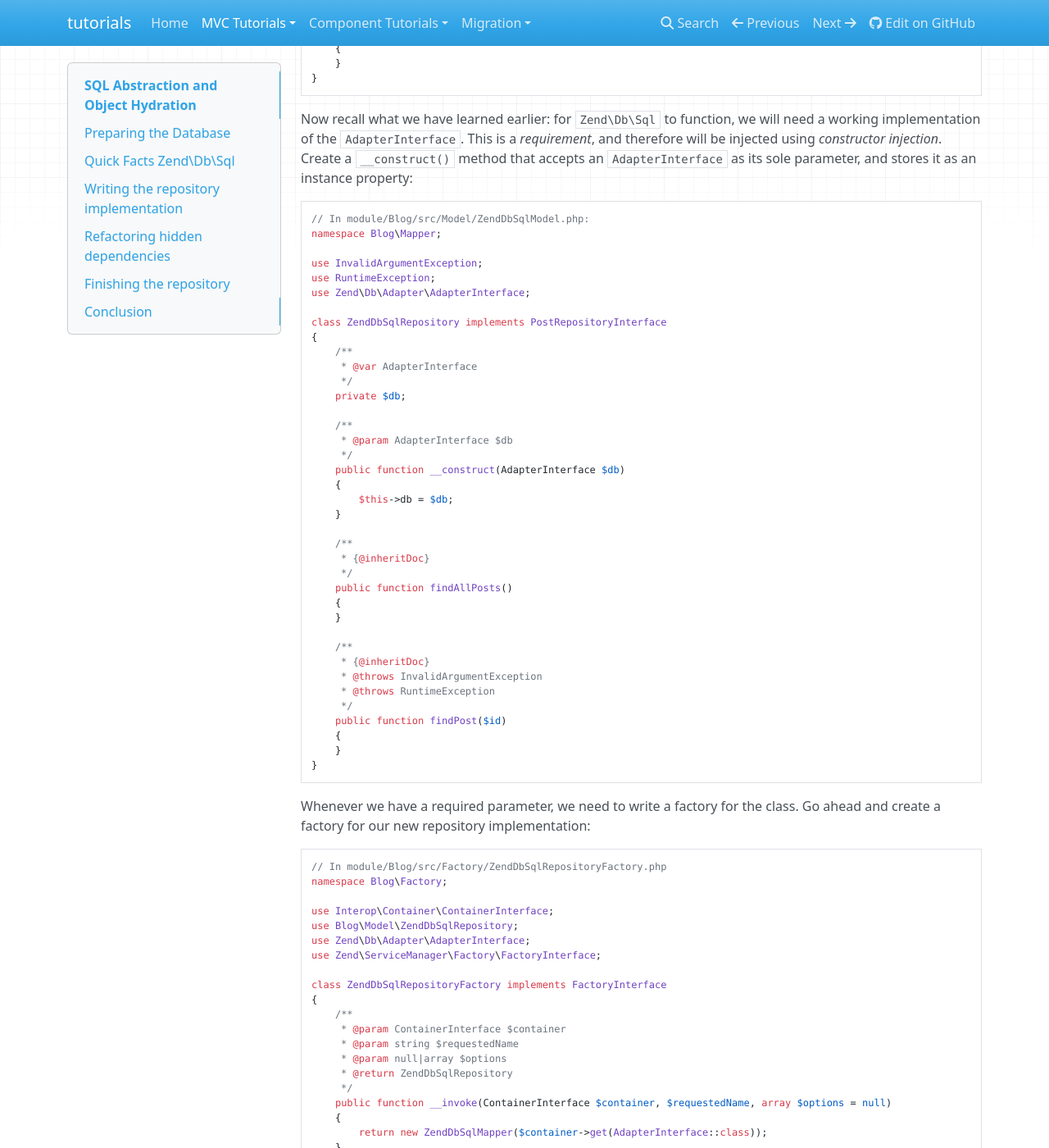
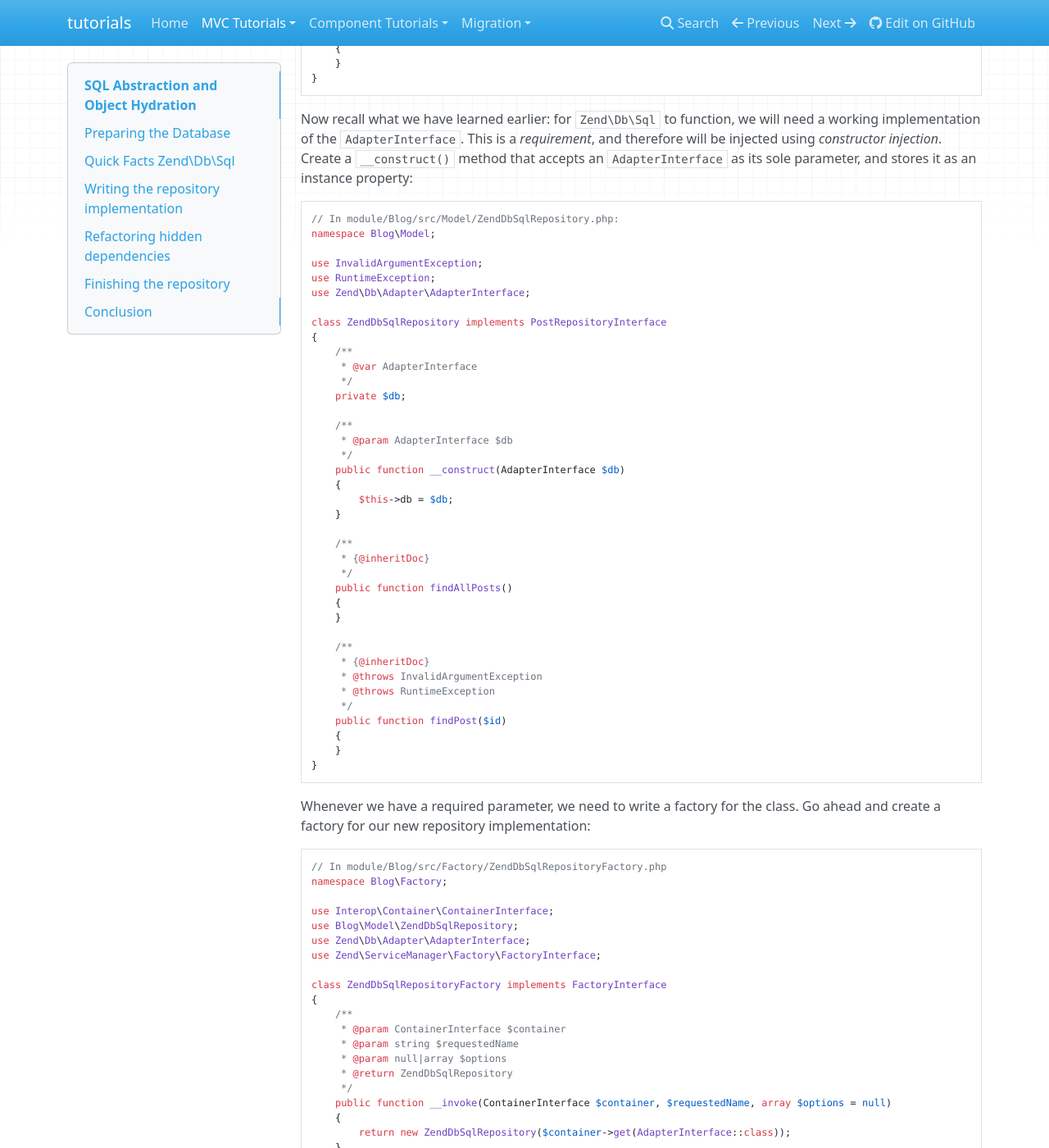
Before and after one commit to laminas/tutorials, an MkDocs documentation site: the page built from doc/book/in-depth-guide/zend-db-sql-zend-hydrator.md, in a window 1280 px wide and 1400 px high, scrolled down 1865 px. Shown: the whole window at 82% size. Built offline with MkDocs 1.6.1, drawn with Linux system fonts in a browser that asks for light colours; nearby versions of some CDN libraries; old or Windows-style settings are respelled for this version of MkDocs.

Commit message:
fixes some lines of code post the slight rework

````diff
--- a/doc/book/in-depth-guide/zend-db-sql-zend-hydrator.md
+++ b/doc/book/in-depth-guide/zend-db-sql-zend-hydrator.md
@@ -112,8 +112,8 @@ Create a `__construct()` method that accepts an `AdapterInterface` as its sole
 parameter, and stores it as an instance property:
 
 ```php
-// In module/Blog/src/Model/ZendDbSqlModel.php:
-namespace Blog\Mapper;
+// In module/Blog/src/Model/ZendDbSqlRepository.php:
+namespace Blog\Model;
 
 use InvalidArgumentException;
 use RuntimeException;
@@ -174,7 +174,7 @@ class ZendDbSqlRepositoryFactory implements FactoryInterface
      */
     public function __invoke(ContainerInterface $container, $requestedName, array $options = null)
     {
-        return new ZendDbSqlMapper($container->get(AdapterInterface::class));
+        return new ZendDbSqlRepository($container->get(AdapterInterface::class));
     }
 }
 ```
````
